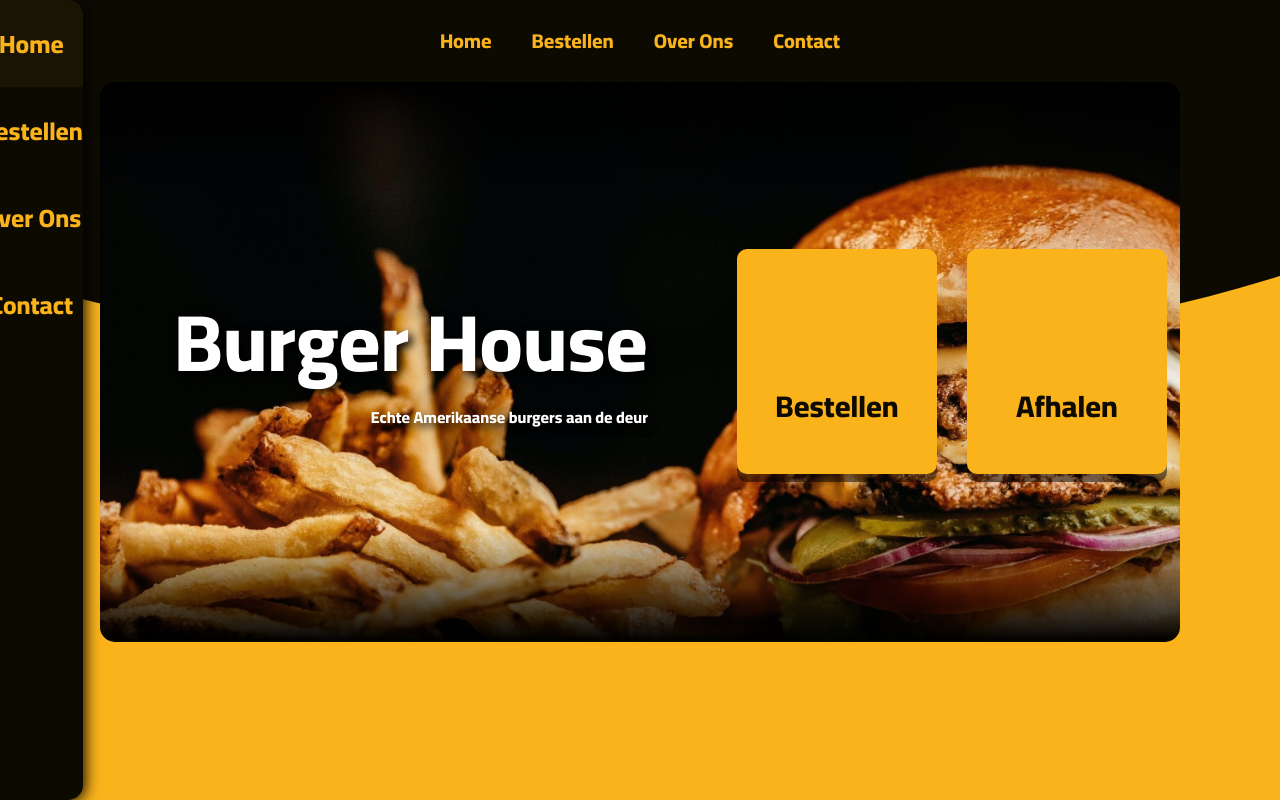
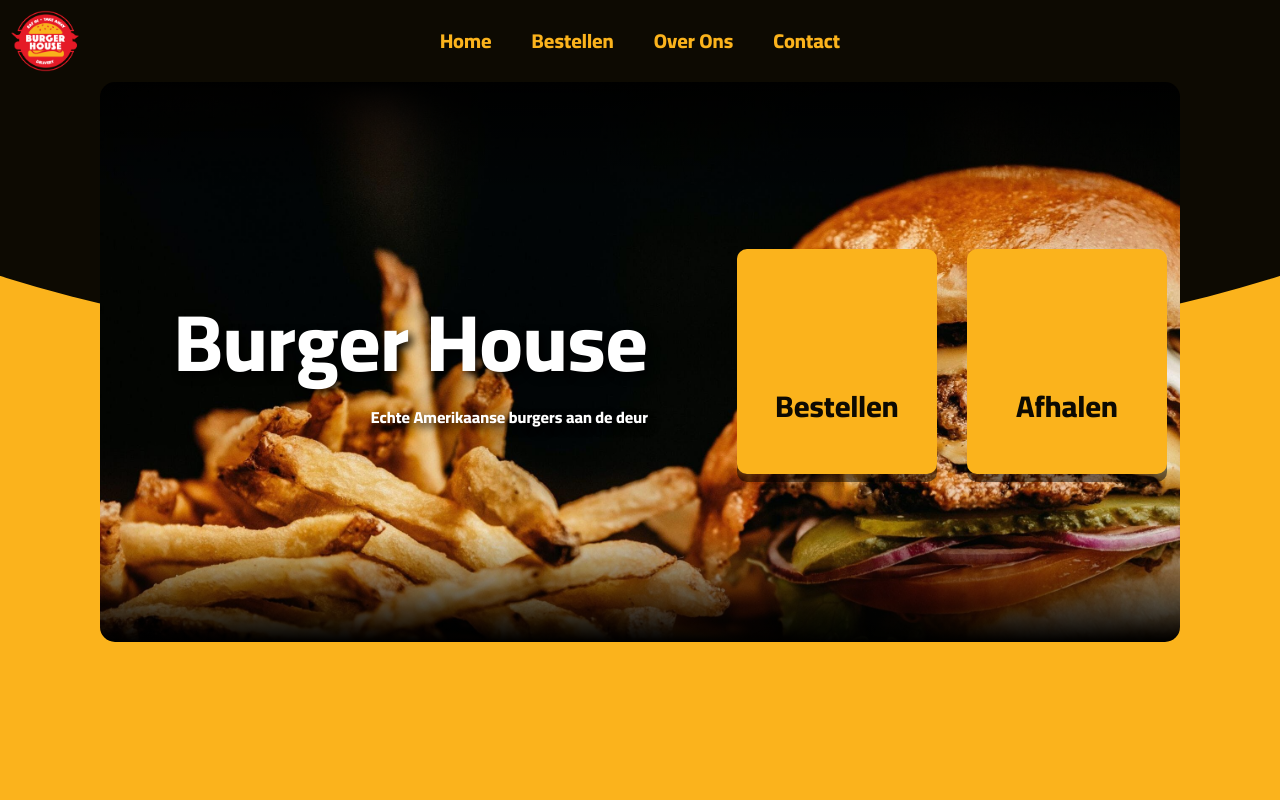
Before and after one commit to benjaminaarsen/webdesign-eindopdracht, a Vue app: page / in a window 1280 px wide. Built offline with nearby package versions, Linux system fonts and the light colour scheme; some icons are missing.

Commit message:
changes to menu and sidebar (not working)

```diff
--- a/src/components/Menu.vue
+++ b/src/components/Menu.vue
@@ -29,25 +29,25 @@
 
 <script>
 import { Icon } from '@iconify/vue';
-
+import SideBar from './SideBar.vue';
+import { provide, ref } from 'vue';
 export default {
     name: "Menu",
-    sidebarToggled: false,
+
     components: {
-        Icon
+        Icon,
+        SideBar
     },
-    provide: {
-        width: "0px"
+    setup() {
+        const sideBarToggled = ref(false);
+        provide('sideBarToggled', sideBarToggled)
+        return {
+            sideBarToggled
+        }
     },
     methods: {
         toggleSideBar() {
-            sidebarToggled = !sidebarToggled;
-            if (sidebarToggled) {
-                this.width = "45vw";
-            }
-            else {
-                this.width = "0px";
-            }
+            this.sidebarToggled = !this.sidebarToggled;
         }
     }
 }
--- a/src/components/SideBar.vue
+++ b/src/components/SideBar.vue
@@ -17,22 +17,40 @@
 
 
 <script>
+import { inject } from 'vue'
 export default {
     name: "SideBar",
-    inject: ["width"],
+    setup() {
+        const sideBarToggled = inject('sideBarToggled')
+        console.log(sideBarToggled)
+        return {
+            sideBarToggled
+        }
+    },
     computed: {
         cssProps() {
             return {
-                '--container-width':  this.width
+                '--slide': this.sideBarToggledf
             }
+        },
+        sideBarToggledf: function () {
+            var slide;
+            if (this.sideBarToggled) {
+                slide = "0px"
+            }
+            else {
+                slide = "-150px"
+            }
+            console.log(slide)
+            return slide
         }
-    }
+    },
 }
 </script>
 
 <style lang="scss" scoped>
     .container {
-        width: var(--container-width);
+        width: 45%;
         z-index: 1;
         position: absolute;
         height: 100%;
@@ -41,8 +59,9 @@
         padding: 0;
         background-color: var(--primary-color);
         box-shadow: black 2px 2px 15px;
-        border-radius: 15px;
-        margin-left: -20px;
+        border-radius: 0px 15px 15px 0px;
+        transition-duration: 200ms;
+        transform: translateX(var(--slide));
     }
         p {
             color: var(--secondary-color);
@@ -53,4 +72,11 @@
         p:hover {
             background-color: var(--primary-color-shade)
         }
+@media screen and (min-width: 600px){
+    .container {
+        transition-duration: 200ms;
+        transform:translateX(-150px);
+        width: 0px;
+    }
+}
 </style>
```
